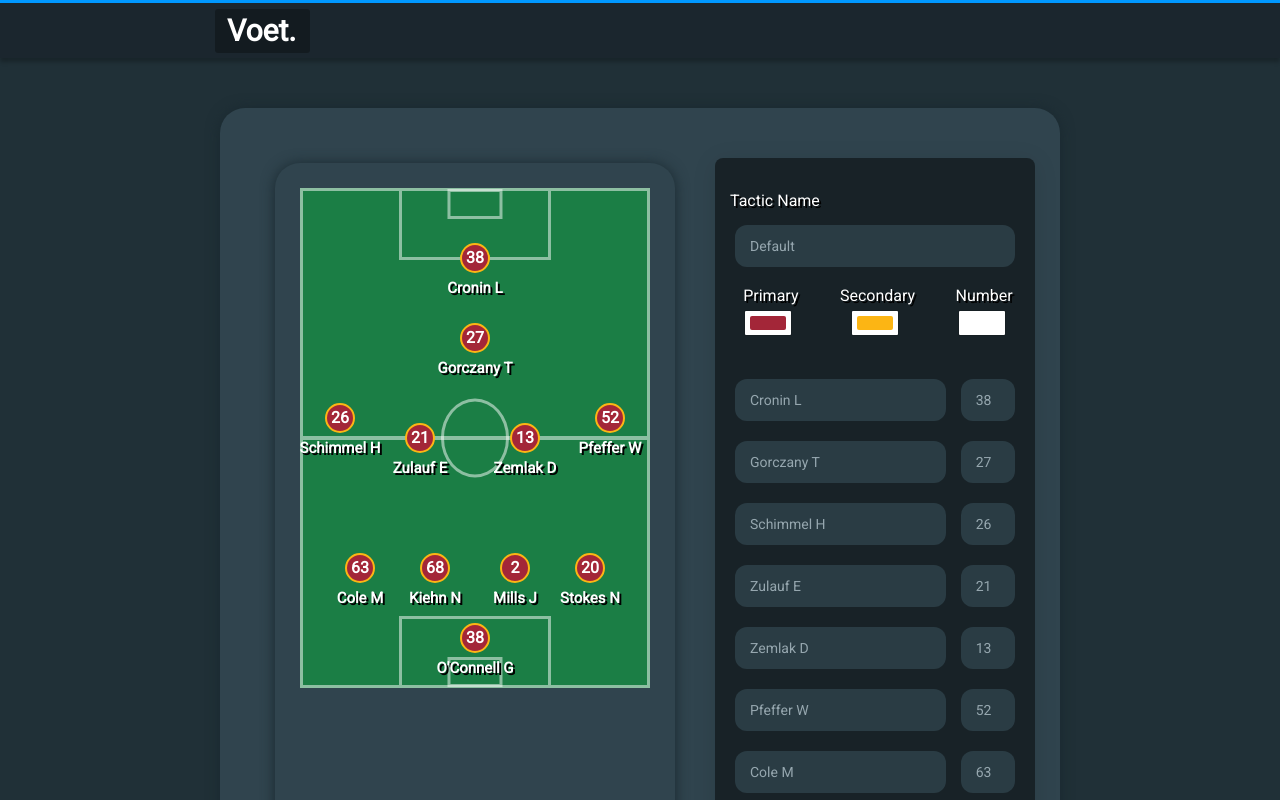
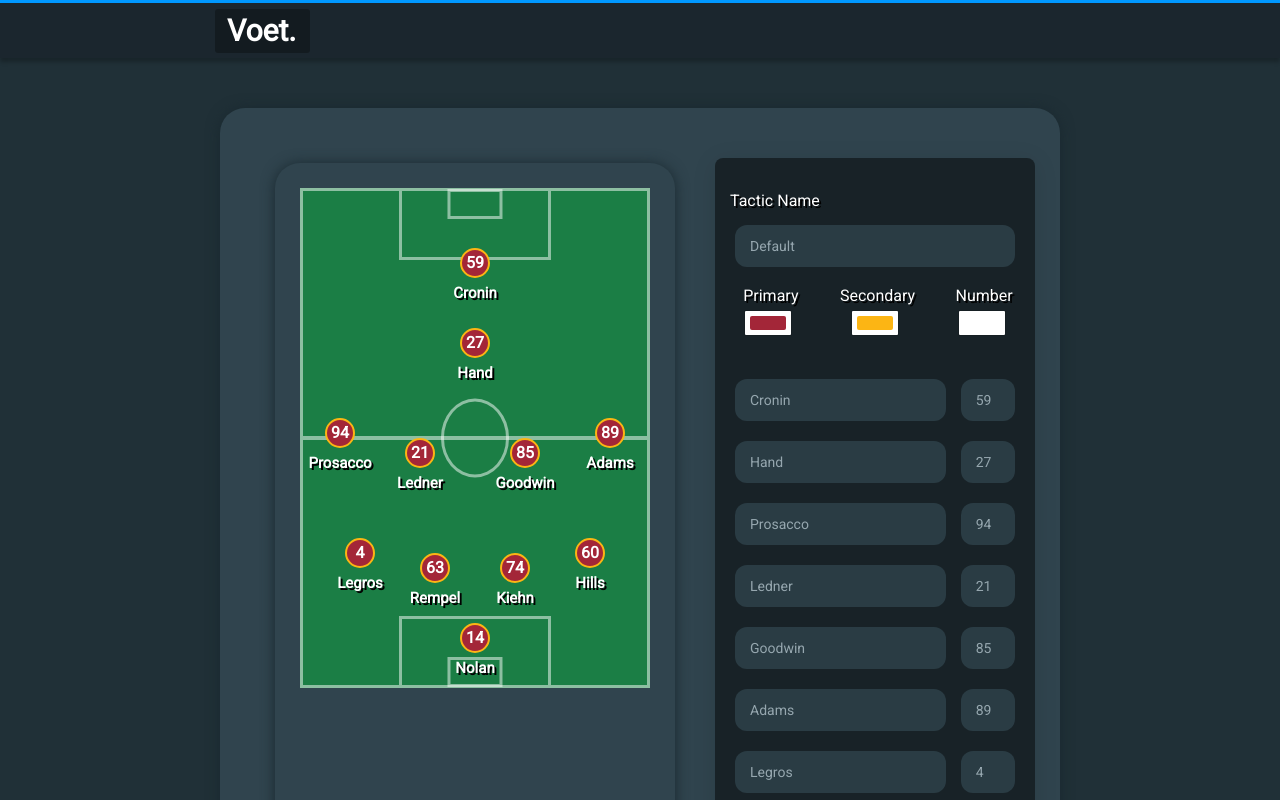
Before and after one commit to alperunal/lineup-builder, a React (Create React App) app: page / in a window 1280 px wide. Shown: the top 800 px of the page. Built offline with nearby package versions, Linux system fonts and the light colour scheme.

Commit message:
draggable

```diff
--- a/package.json
+++ b/package.json
@@ -15,11 +15,11 @@
     "react-dnd": "^9.4.0",
     "react-dnd-html5-backend": "^9.4.0",
     "react-dom": "16.8.4",
+    "react-draggable": "^4.4.2",
     "react-redux": "7.1.0",
     "react-scripts": "^3.4.1",
     "reactcss": "^1.2.3",
     "redux": "4.0.1",
-    "styled-components": "4.3.2",
     "tslint": "^5.18.0"
   },
   "devDependencies": {
--- a/src/components/Field/Field.tsx
+++ b/src/components/Field/Field.tsx
@@ -10,12 +10,10 @@ interface IProps {
     mainColor: string;
     secondaryColor: string;
     numberColor: string;
-    move: (event: any) => void;
-    drop: (event: React.DragEvent) => void;
-    handleDragStart: (event: React.DragEvent) => void;
+    handleDrop: (event: any) => void;
 }
 
-const Field: React.FC<IProps> = ({ width, height, players, mainColor, secondaryColor, numberColor, move, drop, handleDragStart }: IProps) => {
+const Field: React.FC<IProps> = ({ width, height, players, mainColor, secondaryColor, numberColor, handleDrop }: IProps) => {
     return (
         <div
             className="field"
@@ -23,9 +21,6 @@ const Field: React.FC<IProps> = ({ width, height, players, mainColor, secondaryC
                 maxHeight: `${height}px`,
                 maxWidth: `${width}px`,
             }}
-            onDrop={drop}
-            onDragOver={(event: React.DragEvent) => event.preventDefault()}
-            onMouseMove={move}
         >
             <div className="field__field-lines">
                 <div className="field__grass-texture" />
@@ -58,7 +53,7 @@ const Field: React.FC<IProps> = ({ width, height, players, mainColor, secondaryC
                 <div className="field__middle-line" />
                 <div className="field__middle-circle" />
             </div>
-            <div className="field__drag-layer" />
+            <div className="field__drag-layer">
                 {players.map(player => (
                     <Player
                         key={player.id}
@@ -70,9 +65,10 @@ const Field: React.FC<IProps> = ({ width, height, players, mainColor, secondaryC
                         mainColor={mainColor}
                         secondaryColor={secondaryColor}
                         numberColor={numberColor}
-                    handleDragStart={handleDragStart}
+                        handleDrop={handleDrop}
                     />
                 ))}
+            </div>
         </div>
     );
 };
--- a/src/components/Player/Player.scss
+++ b/src/components/Player/Player.scss
@@ -9,7 +9,6 @@
     display: flex;
     justify-content: center;
     align-items: center;
-    transform: translate(-15px, -15px);
 
     @media (min-width: 720px) {
         width: 30px;
--- a/src/components/Player/Player.tsx
+++ b/src/components/Player/Player.tsx
@@ -1,4 +1,5 @@
 import React from 'react';
+import Draggable from 'react-draggable';
 import './Player.scss';
 
 interface IProps {
@@ -9,23 +10,29 @@ interface IProps {
     mainColor: string;
     secondaryColor: string;
     numberColor?: string;
-    handleDragStart: (event: React.DragEvent) => void;
     id: string;
+    handleDrop: (event: any) => void;
 }
 
-const Player = ({ name, num, x, y, mainColor, secondaryColor, numberColor, handleDragStart, id }: IProps) => {
+function Player({ name, num, x, y, mainColor, secondaryColor, numberColor, id, handleDrop }: IProps) {
     return (
+        <Draggable
+            bounds={{
+                left: 0,
+                top: 0,
+                right: 320,
+                bottom: 470,
+            }}
+            defaultPosition={{x, y}}
+            onStop={handleDrop}
+        >
             <div
                 className="player"
                 style={{
                     backgroundColor: mainColor,
                     border: `2px solid ${secondaryColor}`,
-                left: `${x}px`,
-                top: `${y}px`,
                 }}
-            onDragStart={handleDragStart}
                 id={id}
-            draggable
             >
                 <div
                     className="player__num"
@@ -39,7 +46,8 @@ const Player = ({ name, num, x, y, mainColor, secondaryColor, numberColor, handl
                     <span>{name}</span>
                 </div>
             </div>
+        </Draggable>
     );
-};
+}
 
 export default Player;
--- a/src/containers/App/App.tsx
+++ b/src/containers/App/App.tsx
@@ -1,6 +1,4 @@
 import React from 'react';
-import styled from 'styled-components';
-
 import Header from '../../components/Header/Header';
 import Container from '../../components/UI/Container/Container';
 import Tactic from '../Tactic/Tactic';
@@ -11,18 +9,14 @@ const App = () => {
         <div>
             <Header />
             <Container>
-                <Content>
+                <div style={{ marginTop: '50px' }}>
                     <Card>
                         <Tactic />
                     </Card>
-                </Content>
+                </div>
             </Container>
         </div>
     );
 };
 
-const Content = styled.div`
-    margin-top: 50px;
-`;
-
 export default App;
--- a/src/containers/Tactic/Tactic.tsx
+++ b/src/containers/Tactic/Tactic.tsx
@@ -33,30 +33,8 @@ const Tactic = () => {
         );
     }
 
-    function move(event: React.MouseEvent) {
-        // move
-    }
-
-    function drop(event: React.DragEvent) {
-        event.preventDefault();
-        const data = event.dataTransfer.getData('playerId');
-        editPlayer(data, null, null, relativeCoords(event));
-    }
-
-    function handleDragStart(event: React.DragEvent<HTMLDivElement>) {
-        const target = event.target as HTMLDivElement;
-        const currentTarget = event.currentTarget as HTMLDivElement;
-        event.dataTransfer.setData('playerId', target.id);
-    }
-
-    function relativeCoords(event: any) {
-        const bounds = event.target.getBoundingClientRect();
-        const x = event.clientX - bounds.left;
-        const y = event.clientY - bounds.top;
-        return {
-            x,
-            y,
-        };
+    function handleDrop(event: any) {
+        // drop event handler
     }
 
     return (
@@ -70,9 +48,7 @@ const Tactic = () => {
                         mainColor={mainColor}
                         secondaryColor={secondaryColor}
                         numberColor={numberColor}
-                        move={move}
-                        drop={drop}
-                        handleDragStart={handleDragStart}
+                        handleDrop={handleDrop}
                     />
                 </Card>
                 <div className="tactic__options">
--- a/src/helpers/player-generator.ts
+++ b/src/helpers/player-generator.ts
@@ -4,7 +4,7 @@ import { IPlayer } from "../constants/model";
 export function generate(type): string {
     switch (type) {
         case 'name':
-            return `${Faker.name.lastName()} ${Faker.name.firstName().slice(0, 1)}`;
+            return `${Faker.name.lastName()}`;
         case 'team':
             return `${Faker.company.companySuffix()}`;
         case 'number':
@@ -17,48 +17,48 @@ export function generate(type): string {
 export function generateData(): IPlayer[] {
     const positions = [
         {
-            x: 175,
-            y: 450,
+            x: 160,
+            y: 435,
         },
         {
-            x: 290,
-            y: 380,
+            x: 275,
+            y: 350,
         },
         {
-            x: 215,
-            y: 380,
+            x: 200,
+            y: 365,
         },
         {
-            x: 135,
-            y: 380,
+            x: 120,
+            y: 365,
         },
         {
-            x: 60,
-            y: 380,
+            x: 45,
+            y: 350,
         },
         {
-            x: 310,
+            x: 295,
             y: 230,
         },
         {
-            x: 225,
+            x: 210,
             y: 250,
         },
         {
-            x: 120,
+            x: 105,
             y: 250,
         },
         {
-            x: 40,
+            x: 25,
             y: 230,
         },
         {
-            x: 175,
-            y: 150,
+            x: 160,
+            y: 140,
         },
         {
-            x: 175,
-            y: 70,
+            x: 160,
+            y: 60,
         }
     ];
     const players: IPlayer[] = [];
```
Also changed, not shown: 1 other file (tests, documents, lock files or other folders). Lines whose indentation alone changed are shown as unchanged.
